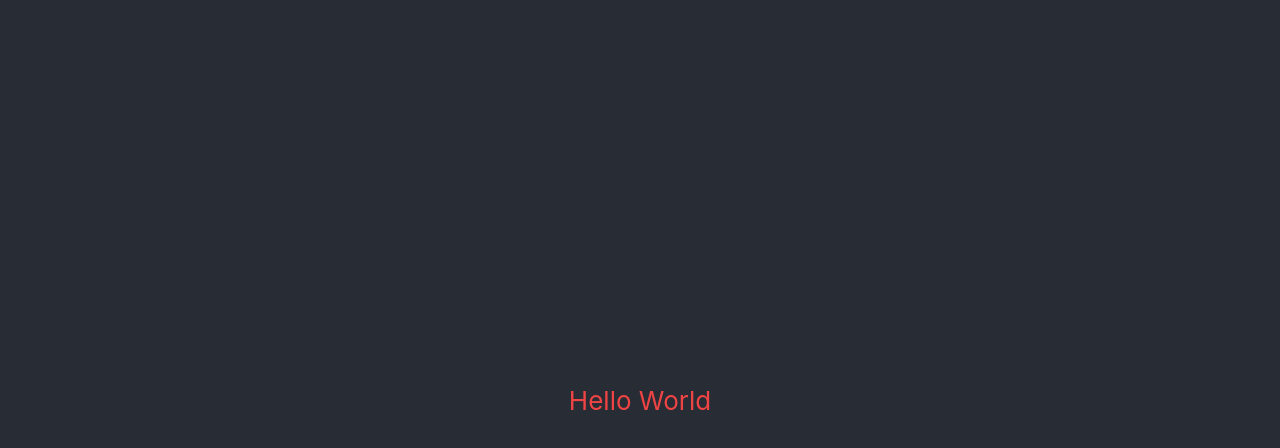
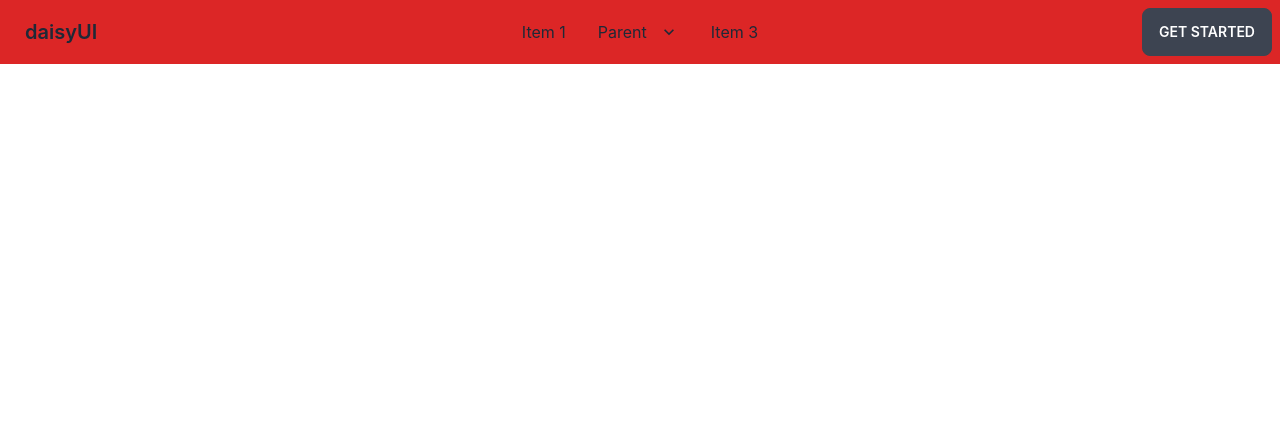
Before and after one commit to rumanak21/Honey-NFT, a React (Create React App) app: page / in a window 1280 px wide. Shown: the top 448 px of the page. Built offline with nearby package versions, Linux system fonts and the light colour scheme.

Commit message:
daisyui installed n navbar added

```diff
--- a/package.json
+++ b/package.json
@@ -6,6 +6,7 @@
     "@testing-library/jest-dom": "^5.16.5",
     "@testing-library/react": "^13.4.0",
     "@testing-library/user-event": "^13.5.0",
+    "daisyui": "^2.50.0",
     "react": "^18.2.0",
     "react-dom": "^18.2.0",
     "react-scripts": "5.0.1",
--- a/src/App.css
+++ b/src/App.css
@@ -1,33 +1,3 @@
-.App {
-  text-align: center;
-}
-
-.App-logo {
-  height: 40vmin;
-  pointer-events: none;
-}
-
-@media (prefers-reduced-motion: no-preference) {
-  .App-logo {
-    animation: App-logo-spin infinite 20s linear;
-  }
-}
-
-.App-header {
-  background-color: #282c34;
-  min-height: 100vh;
-  display: flex;
-  flex-direction: column;
-  align-items: center;
-  justify-content: center;
-  font-size: calc(10px + 2vmin);
-  color: white;
-}
-
-.App-link {
-  color: #61dafb;
-}
-
 @keyframes App-logo-spin {
   from {
     transform: rotate(0deg);
--- a/src/App.js
+++ b/src/App.js
@@ -1,10 +1,11 @@
 import './App.css';
+import Home from './pages/Home/Home';
 
 function App() {
   return (
     <div className="App">
       <header className="App-header">
-        <h2 className=' text-red-500'>Hello World</h2>
+        <Home></Home>
       </header>
     </div>
   );
--- /dev/null
+++ b/src/pages/Home/Home.js
@@ -0,0 +1,99 @@
+import React from "react";
+
+const Home = () => {
+  return (
+    <div className="navbar bg-red-600">
+      <div className="navbar-start">
+        <div className="dropdown">
+          <label tabIndex={0} className="btn btn-ghost lg:hidden">
+            <svg
+              xmlns="http://www.w3.org/2000/svg"
+              className="h-5 w-5"
+              fill="none"
+              viewBox="0 0 24 24"
+              stroke="currentColor"
+            >
+              <path
+                strokeLinecap="round"
+                strokeLinejoin="round"
+                strokeWidth="2"
+                d="M4 6h16M4 12h8m-8 6h16"
+              />
+            </svg>
+          </label>
+          <ul
+            tabIndex={0}
+            className="menu menu-compact dropdown-content mt-3 p-2 shadow bg-base-100 rounded-box w-52"
+          >
+            <li>
+              <a>Item 1</a>
+            </li>
+            <li tabIndex={0}>
+              <a className="justify-between">
+                Parent
+                <svg
+                  className="fill-current"
+                  xmlns="http://www.w3.org/2000/svg"
+                  width="24"
+                  height="24"
+                  viewBox="0 0 24 24"
+                >
+                  <path d="M8.59,16.58L13.17,12L8.59,7.41L10,6L16,12L10,18L8.59,16.58Z" />
+                </svg>
+              </a>
+              <ul className="p-2">
+                <li>
+                  <a>Submenu 1</a>
+                </li>
+                <li>
+                  <a>Submenu 2</a>
+                </li>
+              </ul>
+            </li>
+            <li>
+              <a>Item 3</a>
+            </li>
+          </ul>
+        </div>
+        <a className="btn btn-ghost normal-case text-xl">daisyUI</a>
+      </div>
+      <div className="navbar-center hidden lg:flex">
+        <ul className="menu menu-horizontal px-1">
+          <li>
+            <a>Item 1</a>
+          </li>
+          <li tabIndex={0}>
+            <a>
+              Parent
+              <svg
+                className="fill-current"
+                xmlns="http://www.w3.org/2000/svg"
+                width="20"
+                height="20"
+                viewBox="0 0 24 24"
+              >
+                <path d="M7.41,8.58L12,13.17L16.59,8.58L18,10L12,16L6,10L7.41,8.58Z" />
+              </svg>
+            </a>
+            <ul className="p-2">
+              <li>
+                <a>Submenu 1</a>
+              </li>
+              <li>
+                <a>Submenu 2</a>
+              </li>
+            </ul>
+          </li>
+          <li>
+            <a>Item 3</a>
+          </li>
+        </ul>
+      </div>
+      <div className="navbar-end">
+        <a className="btn">Get started</a>
+      </div>
+    </div>
+  );
+};
+
+export default Home;
--- a/tailwind.config.js
+++ b/tailwind.config.js
@@ -4,5 +4,5 @@
   theme: {
     extend: {},
   },
-  plugins: [],
+  plugins: [require("daisyui")],
 }
```
Also changed, not shown: 1 other file (tests, documents, lock files or other folders).
